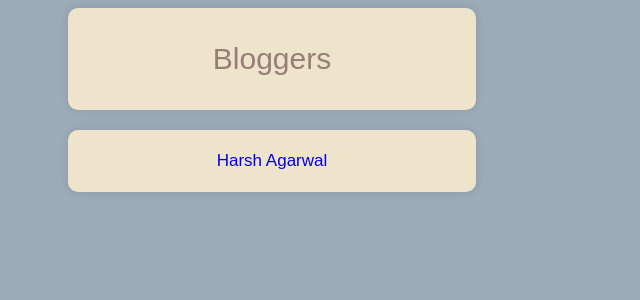
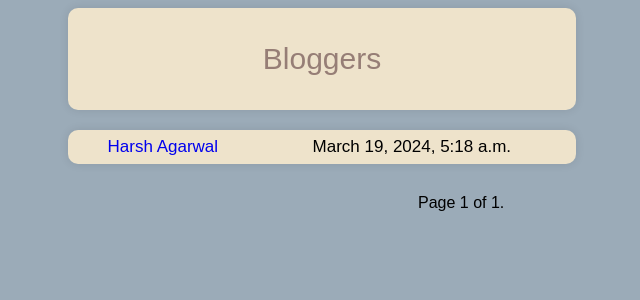
Before and after one commit to bhumiijoshi/Blog-App, a Django app: page /blog/bloggers/ in a window 1280 px wide. Shown: the top 300 px of the page, without its empty margins (640-1280 px from the left). Run offline with Django 4.2, Linux system fonts and the light colour scheme; data comes from the database, SQL or seed files in the repository.

Commit message:
impoved structure

```diff
--- a/myproject/blog/static/blog/bloggers_list.css
+++ b/myproject/blog/static/blog/bloggers_list.css
@@ -4,7 +4,7 @@ body{
 }
 .title{
     margin-left: 700px;
-    max-width: 400px;
+    max-width: 500px;
     padding: 4px;
     background-color: #eee3cb;
     border-radius: 10px;
@@ -17,7 +17,7 @@ body{
 .list{
     margin-top: 20px;
     margin-left: 700px;
-    max-width: 400px;
+    max-width: 500px;
     padding: 4px;
     background-color: #eee3cb;
     border-radius: 10px;
@@ -33,3 +33,7 @@ body{
 .list a:hover{
     color: #967e76;
 }
+.pagination {
+    margin-top: 30px;
+    margin-left: 1050px;
+}
--- a/myproject/blog/templates/blog/blogger_list.html
+++ b/myproject/blog/templates/blog/blogger_list.html
@@ -9,20 +9,39 @@
   </head>
   <body>
     {% if bloggers %}
-   <div class="blogger-list">
     <div class="title">
       <p>Bloggers</p>
     </div>
+
     <div class="list">
-      <p>
+      <table style="width: 500px">
         {% for blogger in bloggers %}
-
-        <a href="{% url 'blog:author' pk=blogger.id %}"> {{ blogger.name }}</a>
-      </p>
-      {% endfor %}
-    </div>
+        <tr>
+          <td>
+            <a href="{% url 'blog:author' pk=blogger.id %}">
+              {{ blogger.name }}</a
+            >
+          </td>
+          <td>{{ blogger.created_at }}</td>
+        </tr>
+        {% endfor %}
+      </table>
     </div>
     {% endif %}
+    <div class="pagination">
+      <span>
+        {% if page_obj.has_previous %}
+        <a href="?page={{ page_obj.previous_page_number }}">&laquo; previous</a>
+        {% endif %}
 
+        <span>
+          Page {{ page_obj.number }} of {{ page_obj.paginator.num_pages }}.
+        </span>
+
+        {% if page_obj.has_next %}
+        <a href="?page={{ page_obj.next_page_number }}">next &raquo;</a>
+        {% endif %}
+      </span>
+    </div>
   </body>
 </html>
--- a/myproject/blog/urls.py
+++ b/myproject/blog/urls.py
@@ -9,8 +9,4 @@ urlpatterns = [
      path("blogger/<int:pk>/",views.AuthorProfile.as_view(), name="author"),
      path("blogs/<int:pk>/",views.BlogDetail.as_view(), name="blogdetail"),
      path("bloggers/",views.BloggerList.as_view(), name="bloglist"),
-
-
-
-
 ]
--- a/myproject/blog/views.py
+++ b/myproject/blog/views.py
@@ -41,5 +41,6 @@ class BlogDetail(generic.DetailView):
 
 class BloggerList(generic.ListView):
      model = Author
+     paginate_by = settings.DEFAULT_PAGINATED_RECORDS
      template_name = "blog/blogger_list.html"
      context_object_name = "bloggers"
```
Also changed, not shown: myproject/blog/static/blog/author_detail.css (line endings or trailing spaces).
